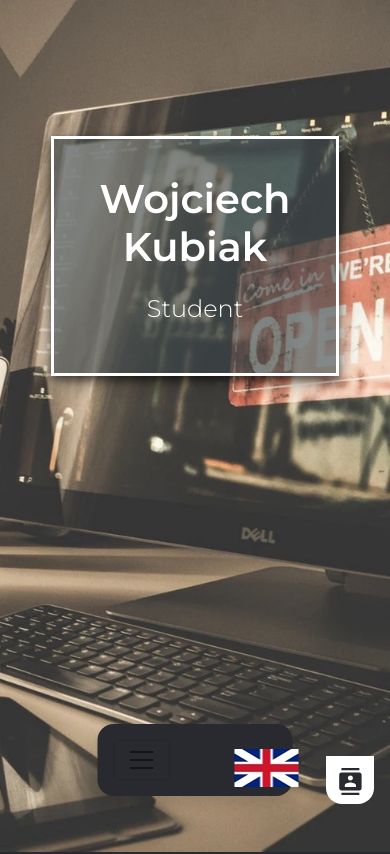
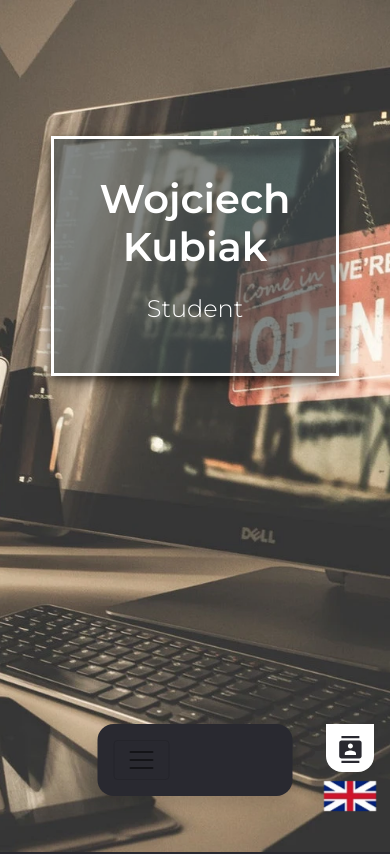
Before and after one commit to wojciechkubiak/my-site, a React (Create React App) app: page / in a window 390 px wide. Shown: the top 854 px of the page. Built offline with nearby package versions, Linux system fonts and the light colour scheme.

Commit message:
Language btn update

```diff
--- a/src/App.css
+++ b/src/App.css
@@ -17,6 +17,22 @@ html {
   -moz-animation: anim 1s ease-in;
   -o-animation: anim 1s ease-in;
   animation: anim 1s ease-in;
+}
+
+.LanguageBtn {
+  border: none;
+  outline: none !important;
+  background-color: rgba(255, 255, 255, 0);
+  position: fixed;
+  right: 1em;
+  bottom: 2.5em;
+  width: 4em;
+  height: 2em;
+}
+
+.LanguageImg {
+  width: 100%;
+  height: 100%;
 }
 
 @-webkit-keyframes anim {
--- a/src/App.js
+++ b/src/App.js
@@ -21,6 +21,8 @@ const App = (
   const [language, setLanguage] = useState(initLanguage);
   const [img, setImg] = useState(initImg);
   const [arrow, setArrow] = useState(initArrow);
+
+  const imgSrc = ["uk-flag.jpg", "pl-flag.jpg"];
 
   const { t, i18n } = props;
 
@@ -48,8 +50,6 @@ const App = (
         headerMode={mode}
         headerOn={headerOn}
         headerOff={headerOff}
-        languageHandler={languageHandler}
-        index={img}
         arrowHandler={arrowHandler}
         t={t}
       />
@@ -65,6 +65,14 @@ const App = (
       <Contact t={t} />
       <SocialMedia />
       <Footer t={t} />
+      <button className="LanguageBtn">
+          <img
+            className="LanguageImg"
+            src={require(`./img/${imgSrc[img]}`)}
+            alt="flag-icon"
+            onClick={languageHandler}
+          />
+      </button>
       {arrow && (
         <Nav.Link href="#landing">
           {/* TODO zfixuj ją na topa i przewijaj do góry do landing po jej kliknięciu */}
--- a/src/components/Contact/Contact.css
+++ b/src/components/Contact/Contact.css
@@ -163,6 +163,19 @@
     height: 12vw;
     width: 12vw;
   }
+
+
+  .LanguageBtn {
+    right: 0.5em!important;
+    bottom: 2em!important;
+    width: 4em!important;
+    height: 2em!important;
+  }
+
+  .LanguageImg {
+    width: 100%;
+    height: 100%;
+  }
 }
 
 
--- a/src/components/Header/Header.css
+++ b/src/components/Header/Header.css
@@ -55,22 +55,6 @@
   font-weight: 500;
 }
 
-.LanguageBtn {
-  border: none;
-  outline: none !important;
-  background-color: rgba(255, 255, 255, 0);
-  position: absolute;
-  right: 1em;
-  top: 1.5em;
-  width: 3.5em;
-  height: 1.5em;
-  align-content: center;
-  display: flex;
-  flex-direction: column;
-  transform: translate(0%, 0%);
-}
-
-
 @media screen and (max-width: 1200px) {
   .HeaderLink {
     font-size: 2.2vh !important;
@@ -86,8 +70,4 @@
       -webkit-transform: translate((50%, 0%));
     transform: translate(50%, 0%);
     }
-
-  .LanguageBtn {
-    width: 3em;
-  }
 }
--- a/src/components/Header/Header.js
+++ b/src/components/Header/Header.js
@@ -9,9 +9,6 @@ const Header = props => {
     "HeaderLink",
     props.headerMode ? "HeaderTextColorWhite" : "HeaderTextColorDark"
   ];
-
-
-  const imgSrc = ["uk-flag.jpg", "pl-flag.jpg"];
 
   const handler = () => {
     props.headerOn();
@@ -62,14 +59,6 @@ const Header = props => {
             </Nav.Link>
           </Nav>
         </Navbar.Collapse>
-        <button className="LanguageBtn">
-          <img
-            className="LanguageImg"
-            src={require(`./../../img/${imgSrc[props.index]}`)}
-            alt="flag-icon"
-            onClick={props.languageHandler}
-          />
-        </button>
       </Navbar>
     </div>
   );
--- a/src/components/SocialMedia/SocialMedia.css
+++ b/src/components/SocialMedia/SocialMedia.css
@@ -1,7 +1,7 @@
 .SocialMedia {
   position: fixed;
   right: 1em;
-  bottom: 3.5em;
+  bottom: 5.5em;
   width: 4em;
   height: 12em;
   align-content: center;
@@ -59,7 +59,7 @@
 @media only screen and (max-width: 700px) {
   .SocialMedia {
     right: 1em;
-    bottom: 2.5em;
+    bottom: 4.5em;
     width: 3em;
     height: 9em;
   }
```
